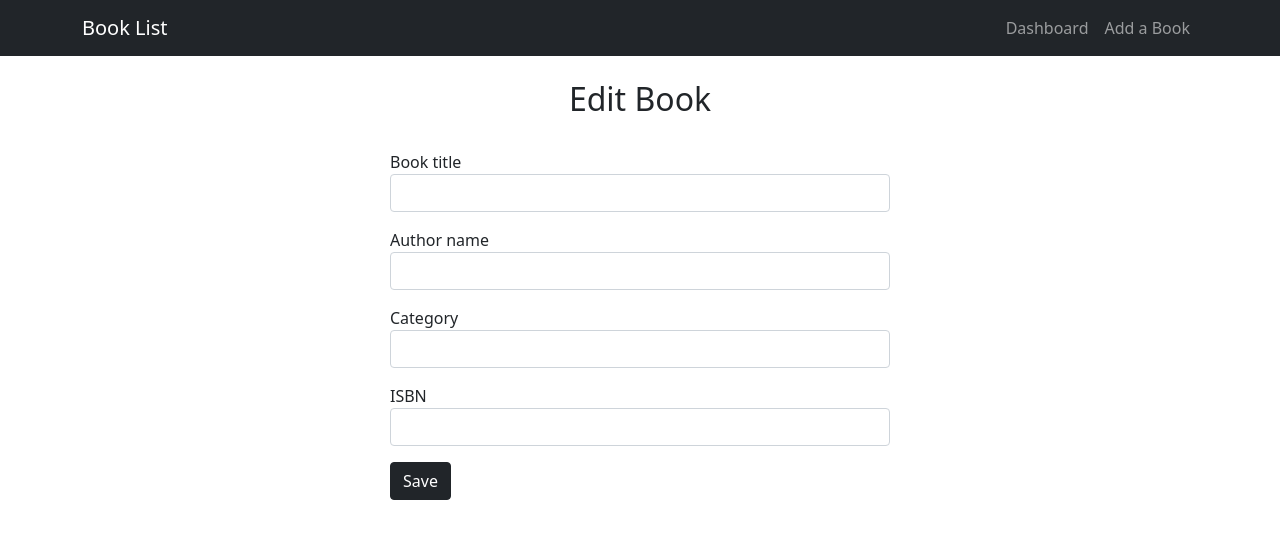
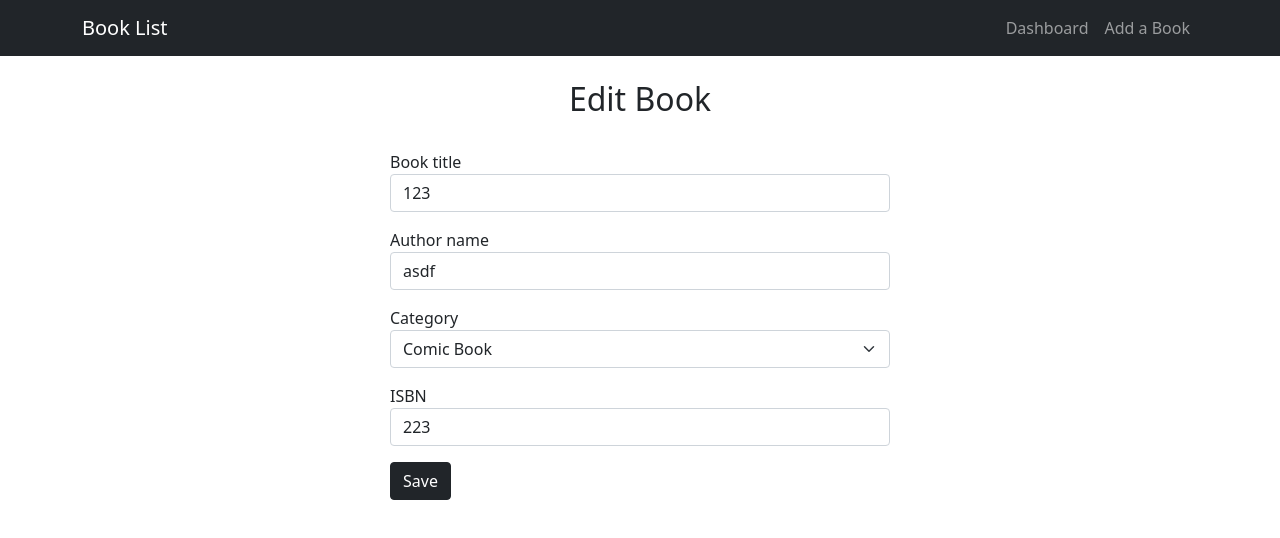
Before and after one commit to andriy1399/Demo-Book-List, a React (Create React App) app: page /books/edit/1 in a window 1280 px wide. Shown: the top 538 px of the page. Built offline with nearby package versions, Linux system fonts and the light colour scheme; no server answers; data requests are answered from the project's data file.

Commit message:
created select in form

```diff
--- a/db.json
+++ b/db.json
@@ -1,3 +1,18 @@
 {
-  "books": []
+  "books": [
+    {
+      "ISBN": "223",
+      "author": "asdf",
+      "title": "123",
+      "category": "Comic Book",
+      "id": 1
+    },
+    {
+      "category": "Classics",
+      "ISBN": "214",
+      "author": "asdf",
+      "title": "124",
+      "id": 2
+    }
+  ]
 }
--- a/src/components/Form.tsx
+++ b/src/components/Form.tsx
@@ -22,11 +22,30 @@ const renderInput = (
 ): JSX.Element => {
   const { input, label, id, meta } = props;
   const { touched, error } = meta;
-  const classes = `form-control ${error && touched ? 'is-invalid': ''}`
+  const classes = `form-control ${error && touched ? 'is-invalid' : ''}`;
   return (
     <div className="mb-3">
       <label htmlFor={id}>{label}</label>
       <input {...input} className={classes} id={id} autoComplete="off" />
+      <div className="invalid-feedback">{error}</div>
+    </div>
+  );
+};
+
+const renderSelect = (
+  props: FieldProps &
+    React.InputHTMLAttributes<HTMLInputElement> &
+    WrappedFieldProps
+): JSX.Element => {
+  const { input, meta, children } = props;
+  const { touched, error } = meta;
+  const classes = `form-select ${error && touched ? 'is-invalid' : ''}`;
+  return (
+    <div className=" mb-3">
+      <label htmlFor="category">Category</label>
+      <select className={classes} {...input} id="category">
+        {children}
+      </select>
       <div className="invalid-feedback">{error}</div>
     </div>
   );
@@ -37,7 +56,6 @@ const Form: React.FC<any> = props => {
 
   const submitForm = (book: any) => {
     props.onSubmit(book);
-    // eslint-disable-next-line react-hooks/rules-of-hooks
     history.push('/');
   };
   return (
@@ -59,8 +77,20 @@ const Form: React.FC<any> = props => {
           name="category"
           label="Category"
           id="category"
-          component={renderInput}
-        />
+          component={renderSelect}
+          defaultValue={'DEFAULT'}
+        >
+          <option value="DEFAULT" disabled>
+            Choose...
+          </option>
+          <option value="Classics">Classics</option>
+          <option value="Comic Book">Comic Book</option>
+          <option value="Fantasy">Fantasy</option>
+          <option value="Horror">Horror</option>
+          <option value="Literary Fiction">Literary Fiction</option>
+          <option value="Detective and Mystery">Detective and Mystery</option>
+        </Field>
+
         <Field name="ISBN" label="ISBN" id="ISBN" component={renderInput} />
 
         <button type="submit" className="btn btn-dark">
@@ -74,5 +104,5 @@ const Form: React.FC<any> = props => {
 export default reduxForm<IBook>({
   form: 'bookForm',
   validate,
-  enableReinitialize: true
+  enableReinitialize: true,
 })(Form);
```
